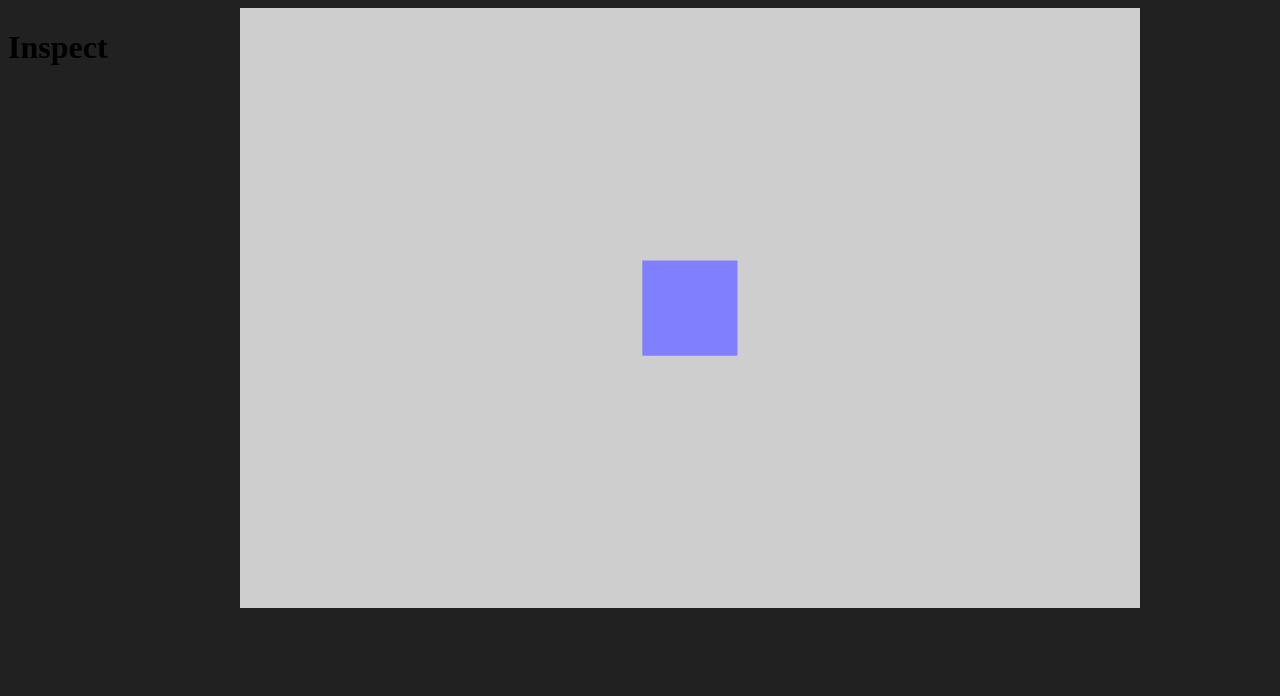
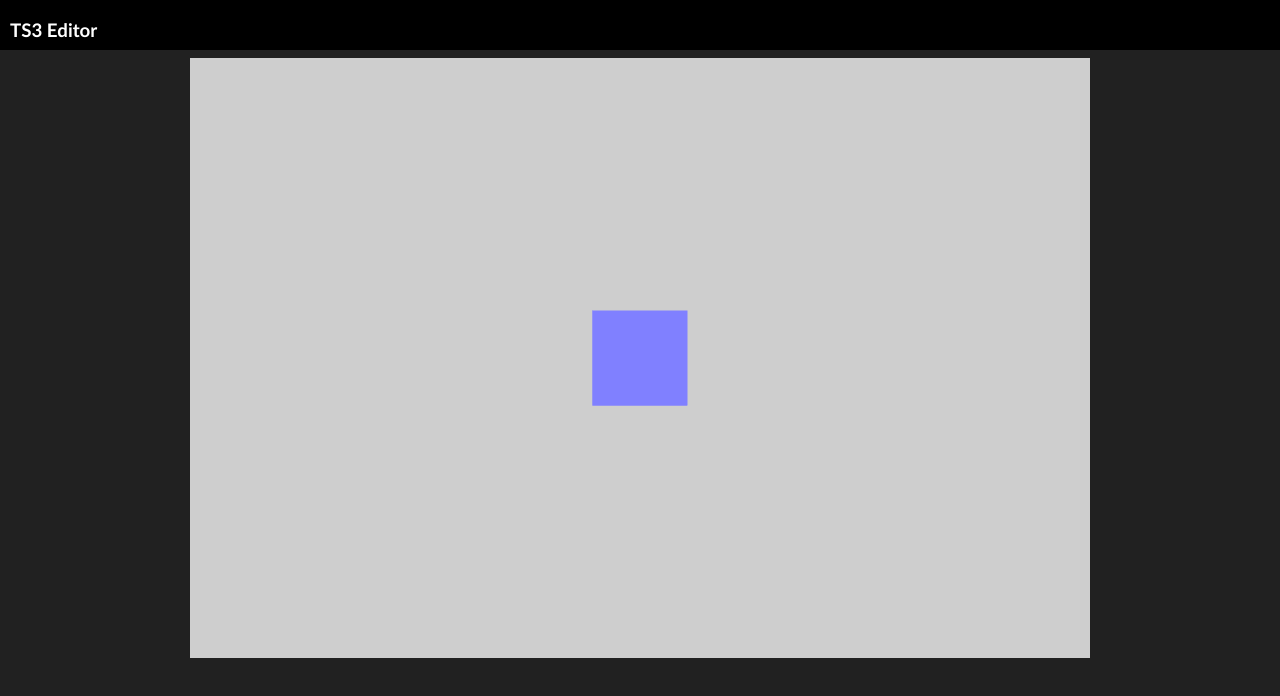
Before and after one commit to kybex11/TS3, a Nuxt app: page / in a window 1280 px wide. Shown: the top 696 px of the page. Built offline with nearby package versions, Linux system fonts and the light colour scheme.

Commit message:
Big update

```diff
--- a/components/Editor.vue
+++ b/components/Editor.vue
@@ -1,21 +1,38 @@
 <template>
-    <div class="container">
-        <div class="elements-container">
-            <h1>Inspect</h1>
+    <div class="firewall_container">
+        <div class="navbar-container">
+            <h3>TS3 Editor</h3>
         </div>
-        <div class="preview-container">
-            <Preview />
+        <div class="container">
+            <div class="elements-container">
+            </div>
+            <div class="preview-container">
+                <div class="preview-module-view" ref="preview_module_view" tabindex="0"></div>
+            </div>
         </div>
-
     </div>
 </template>
 <style>
+.navbar-container {
+    top: 0;
+    left: 0;
+    position: fixed;
+    color: white;
+    font-family:'Trebuchet MS', 'Lucida Sans Unicode', 'Lucida Grande', 'Lucida Sans', Arial, sans-serif;
+    width: 100%;
+    height: 50px;
+    padding-left: 10px;
+    background-color: black;
+}
 .container {
     display: flex;
     height: 100%;
+    padding-top: 50px;
 }
 .elements-container {
     text-align: left;
+    color: white;
+    font-family: 'Segoe UI', Tahoma, Geneva, Verdana, sans-serif;
 }
 
 .preview-container {
@@ -24,4 +41,118 @@
     justify-content: center;
     display: flex;
 }
+.preview-module-view {
+    background-color: black;
+    display: flex;
+    justify-content: center;
+    text-align: center;
+    align-items: center;
+    border: none;
+}
 </style>
+
+<script>
+import * as THREE from 'three';
+
+export default {
+    data() {
+        return {
+            isDragging: false,
+            previousMousePosition: {
+                x: 0,
+                y: 0
+            },
+        };
+    },
+    mounted() {
+        let view = this.$refs.preview_module_view;
+        let width = 900, height = 600;
+
+        const camera = new THREE.PerspectiveCamera(70, width / height, 0.01, 10);
+        camera.position.z = 1;
+
+        const scene = new THREE.Scene();
+
+        const background_loader = new THREE.TextureLoader();
+        background_loader.load('/scene_background.jpg', function(tex) {
+            scene.background = tex;
+        })
+
+        const geometry = new THREE.BoxGeometry(0.2, 0.2, 0.2);
+        const material = new THREE.MeshNormalMaterial();
+
+        const mesh = new THREE.Mesh(geometry, material);
+        scene.add(mesh);
+
+        const renderer = new THREE.WebGLRenderer({ antialias: true });
+        renderer.setSize(width, height);
+        if (view) {
+            view.appendChild(renderer.domElement);
+        }
+
+        const onDocumentMouseDown = (event) => {
+            this.isDragging = true;
+            this.previousMousePosition.x = event.clientX;
+            this.previousMousePosition.y = event.clientY;
+        };
+
+        const onDocumentMouseMove = (event) => {
+            if (this.isDragging) {
+                const deltaX = event.clientX - this.previousMousePosition.x;
+                const deltaY = event.clientY - this.previousMousePosition.y;
+
+                const rotationSpeed = 0.005;
+                camera.rotation.y += deltaX * rotationSpeed;
+                camera.rotation.x += deltaY * rotationSpeed;
+
+                this.previousMousePosition.x = event.clientX;
+                this.previousMousePosition.y = event.clientY;
+
+                renderer.render(scene, camera);
+            }
+        };
+
+        const onDocumentMouseUp = () => {
+            this.isDragging = false;
+        };
+
+        const onDocumentKeyDown = (e) => {
+            if (e.key === "W" || e.key === "w" || e.key === "ц" || e.key === "Ц") {
+                camera.position.z -= 0.1;
+            }
+            if (e.key === "S" || e.key === "s" || e.key === "ы" || e.key === "ы") {
+                camera.position.z += 0.1;
+            }
+            if (e.key === "A" || e.key === "a" || e.key === "ф" || e.key === "ф") {
+                camera.position.x -= 0.1;
+            }
+            if (e.key === "D" || e.key === "d" || e.key === "в" || e.key === "в") {
+                camera.position.x += 0.1;
+            }
+            if (e.key === " ") {
+                camera.position.y += 0.1;
+            }
+            if (e.key === "Shift") {
+                camera.position.y -= 0.1;
+            }
+        }
+
+        if (view instanceof HTMLElement) {
+            view.addEventListener('keydown', onDocumentKeyDown, false);
+
+            view.addEventListener('mousedown', onDocumentMouseDown, false);
+            view.addEventListener('mousemove', onDocumentMouseMove, false);
+            view.addEventListener('mouseup', onDocumentMouseUp, false);
+        }
+
+        const animate = () => {
+            requestAnimationFrame(animate);
+            if (!this.isDragging) {
+                renderer.render(scene, camera);
+            }
+        };
+
+        animate();
+    }
+}
+</script>
--- a/components/Preview.vue
+++ /dev/null
@@ -1,116 +0,0 @@
-<template>
-    <div class="preview-module-view" ref="preview_module_view"></div>
-</template>
-
-<style>
-.preview-module-view {
-    display: flex;
-    justify-content: center;
-    text-align: center;
-    align-items: center;
-}
-</style>
-
-<script>
-import * as THREE from 'three';
-
-export default {
-    data() {
-        return {
-            isDragging: false,
-            previousMousePosition: {
-                x: 0,
-                y: 0
-            },
-        };
-    },
-    mounted() {
-        let view = this.$refs.preview_module_view;
-        let width = 900, height = 600;
-
-        const camera = new THREE.PerspectiveCamera(70, width / height, 0.01, 10);
-        camera.position.z = 1;
-
-        const scene = new THREE.Scene();
-
-        const background_loader = new THREE.TextureLoader();
-        background_loader.load('/scene_background.jpg', function(tex) {
-            scene.background = tex;
-        })
-
-        const geometry = new THREE.BoxGeometry(0.2, 0.2, 0.2);
-        const material = new THREE.MeshNormalMaterial();
-
-        const mesh = new THREE.Mesh(geometry, material);
-        scene.add(mesh);
-
-        const renderer = new THREE.WebGLRenderer({ antialias: true });
-        renderer.setSize(width, height);
-        if (view) {
-            view.appendChild(renderer.domElement);
-        }
-
-        const onDocumentMouseDown = (event) => {
-            this.isDragging = true;
-            this.previousMousePosition.x = event.clientX;
-            this.previousMousePosition.y = event.clientY;
-        };
-
-        const onDocumentMouseMove = (event) => {
-            if (this.isDragging) {
-                const deltaX = event.clientX - this.previousMousePosition.x;
-                const deltaY = event.clientY - this.previousMousePosition.y;
-
-                const rotationSpeed = 0.005;
-                camera.rotation.y += deltaX * rotationSpeed;
-                camera.rotation.x += deltaY * rotationSpeed;
-
-                this.previousMousePosition.x = event.clientX;
-                this.previousMousePosition.y = event.clientY;
-
-                renderer.render(scene, camera);
-            }
-        };
-
-        const onDocumentMouseUp = () => {
-            this.isDragging = false;
-        };
-
-        const onDocumentKeyDown = (e) => {
-            if (e.key === "W" || e.key === "w" || e.key === "ц" || e.key === "Ц") {
-                camera.position.z -= 0.1;
-            }
-            if (e.key === "S" || e.key === "s" || e.key === "ы" || e.key === "ы") {
-                camera.position.z += 0.1;
-            }
-            if (e.key === "A" || e.key === "a" || e.key === "ф" || e.key === "ф") {
-                camera.position.x -= 0.1;
-            }
-            if (e.key === "D" || e.key === "d" || e.key === "в" || e.key === "в") {
-                camera.position.x += 0.1;
-            }
-            if (e.key === " ") {
-                camera.position.y += 0.1;
-            }
-            if (e.key === "Shift") {
-                camera.position.y -= 0.1;
-            }
-        }
-
-        document.addEventListener('keydown', onDocumentKeyDown, false );
-
-        document.addEventListener('mousedown', onDocumentMouseDown, false);
-        document.addEventListener('mousemove', onDocumentMouseMove, false);
-        document.addEventListener('mouseup', onDocumentMouseUp, false);
-
-        const animate = () => {
-            requestAnimationFrame(animate);
-            if (!this.isDragging) {
-                renderer.render(scene, camera);
-            }
-        };
-
-        animate();
-    }
-}
-</script>
```
Also changed, not shown: class/init.ts (deleted).
